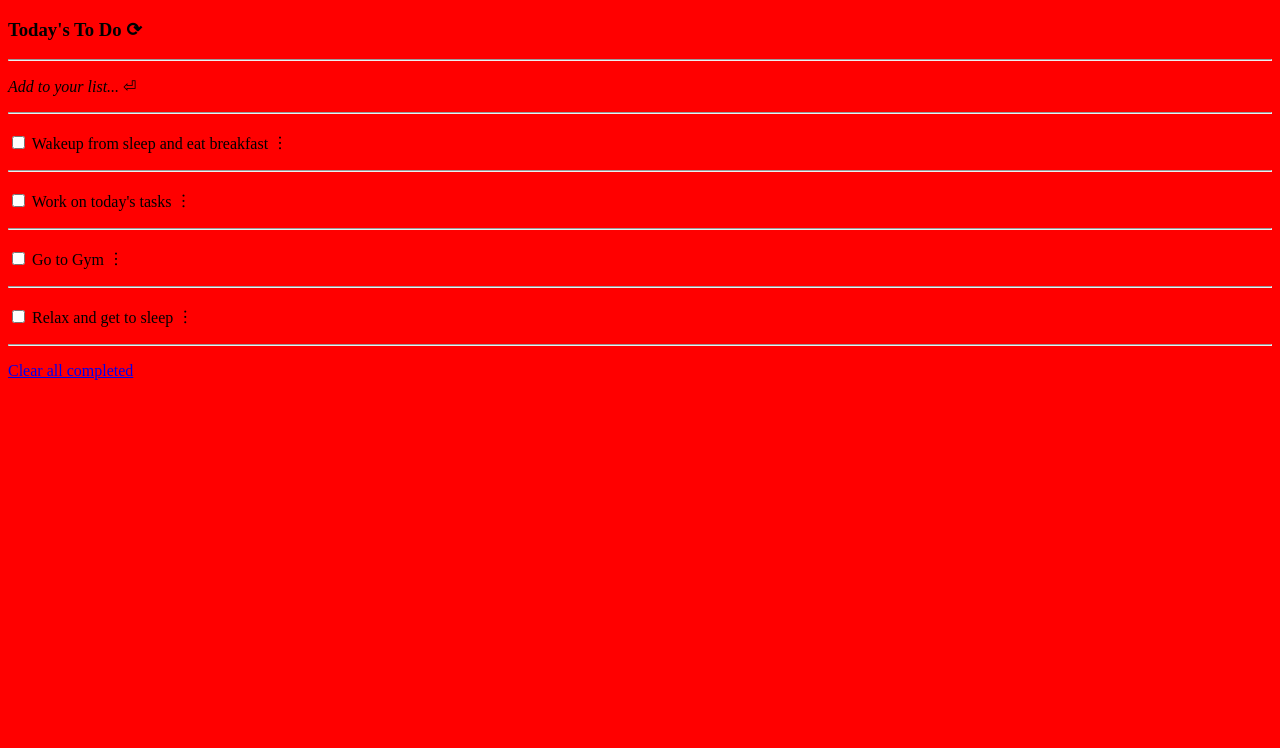
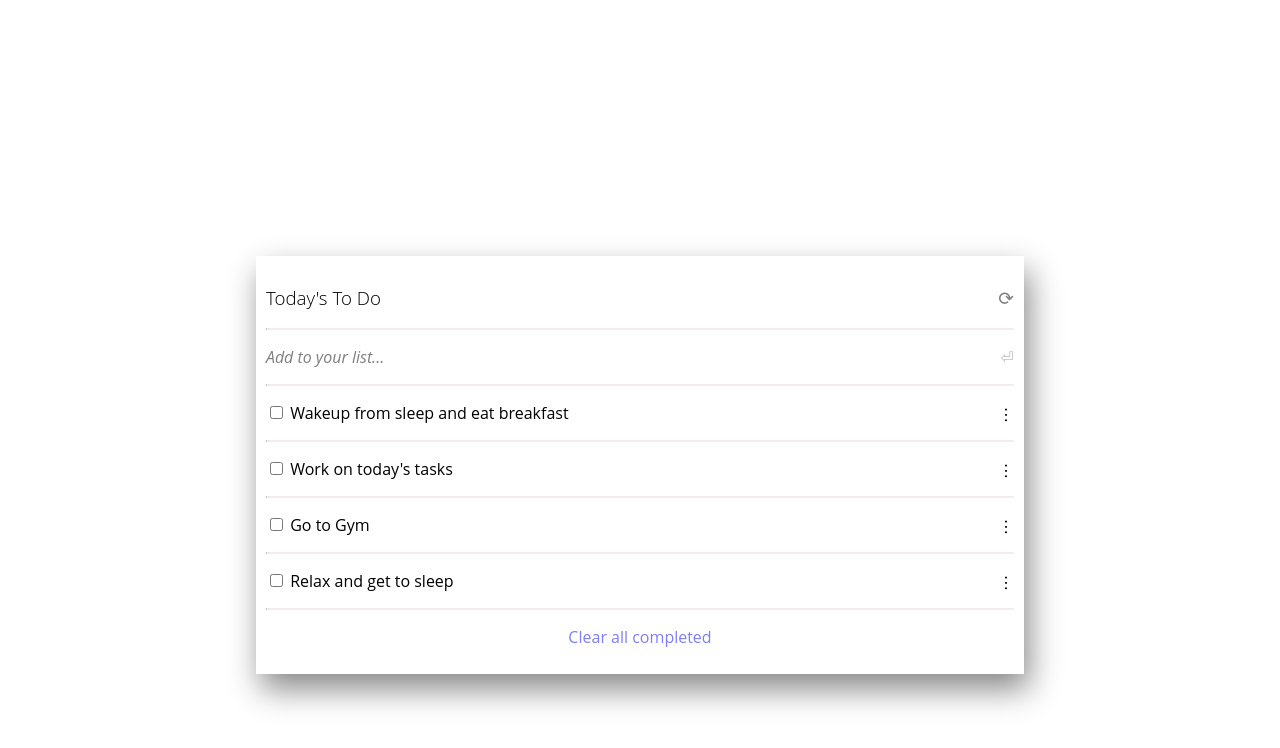
Before and after one commit to Mre55/To-Do-App, a website built with webpack: page src/index.html in a window 1280 px wide. Built offline with nearby package versions, Linux system fonts and the light colour scheme.

Commit message:
Add style for the todo list app to make it look like the template

```diff
--- a/src/style.css
+++ b/src/style.css
@@ -1,3 +1,41 @@
 body {
-  background-color: red;
+  font-family: 'Open Sans', 'Lucida Grande', arial, sans-serif;
+  margin: 20%;
 }
+
+.todo-container {
+  box-shadow: 5px 15px 30px 0 #888;
+  padding: 10px;
+}
+
+.todo-container a {
+  text-decoration: none;
+}
+
+article span {
+  float: right;
+}
+
+.todo-container h3 {
+  font-weight: lighter;
+}
+
+.add-list span,
+.todo-container h3 span {
+  float: right;
+  opacity: 0.5;
+}
+
+.line-break {
+  border-top: 1px solid #f1eaeaf2;
+}
+
+.add-list {
+  opacity: 0.5;
+}
+
+.clear-completed p {
+  text-align: center;
+  opacity: 0.5;
+  text-decoration: none;
+}
```
